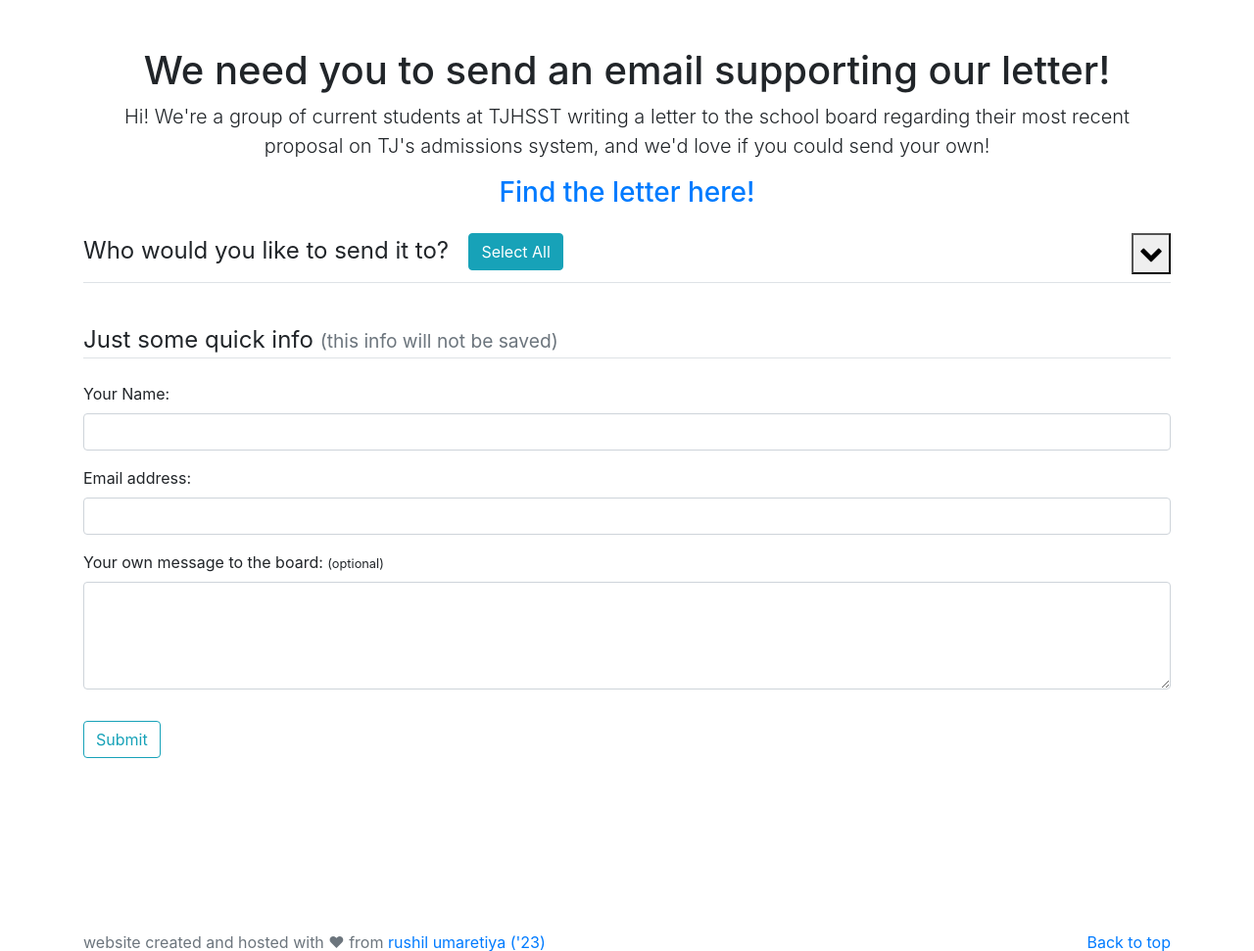
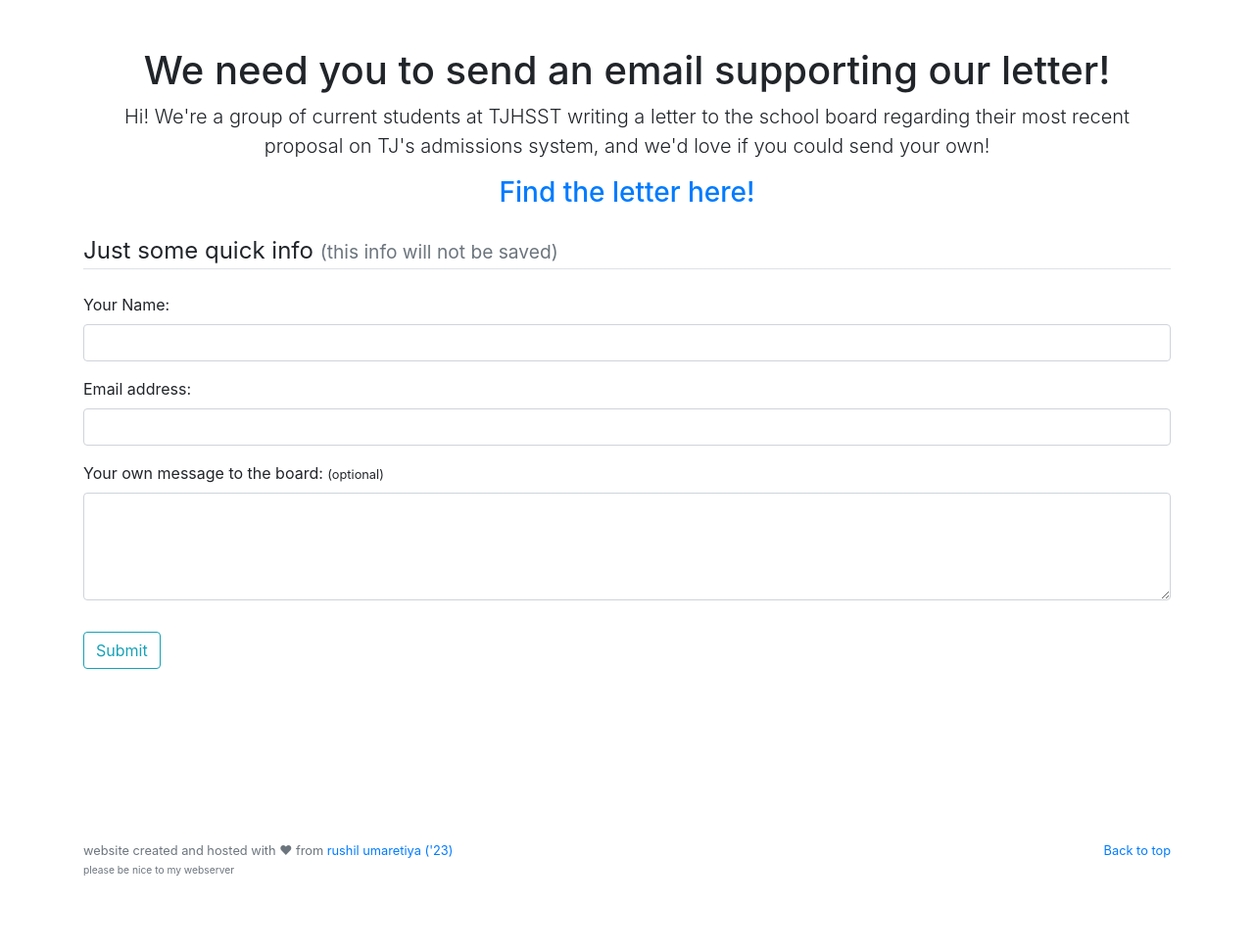
Before and after one commit to myfatemi04/lettertofcps, a Django app: page / in a window 1280 px wide. Shown: the top 971 px of the page at 98% size. After the commit the page ends 894 px from the top, so only its background shows below. Run offline with Django 3.2, Linux system fonts and the light colour scheme; some libraries are stand-ins or nearby versions.

Commit message:
removed show for who

```diff
--- a/pages/templates/pages/index.html
+++ b/pages/templates/pages/index.html
@@ -10,9 +10,9 @@
       </div>
       <form name="form" method="post">
         {% csrf_token %}
-        <fieldset class="form-group">
+        <fieldset class="form-group hide">
           <legend class="border-bottom pb-2 mb-4"> Who would you like to send it to?&nbsp;&nbsp;&nbsp;<button type="button" class="btn btn-info" onclick="selectAll()">Select All</button><button type="button" id="dropdownButton" class="float-right" onclick="toggle()"><i class="fa fa-chevron-down" aria-hidden="true"></i></button></legend>
-          <div id="who" class="hide">
+          <div id="who">
             <div class="row">
               <div class="col">
                 <div class="form-check form-check-inline">
@@ -128,7 +128,7 @@
             <input name="email" type="email" class="form-control" id="email">
           </div>
           <div class="form-group">
-            <label for="message">Your own message to the board: <small>(optional)</small></label>
+            <label for="message">Your own message to the board: <small>(optional)</label>
             <textarea name="message" type="textarea" class="form-control" id="message" rows="4"></textarea>
           </div>
         </fieldset>
```
